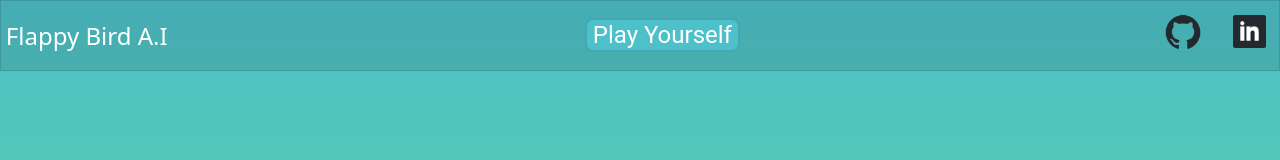
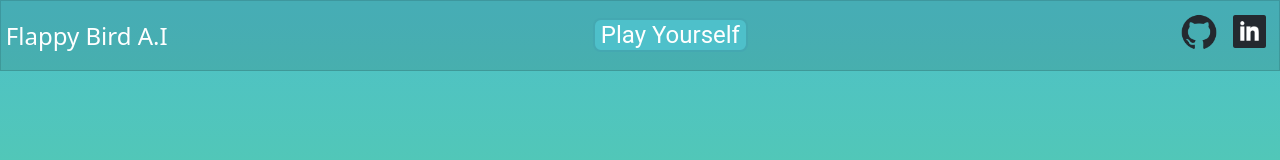
Before and after one commit to cohen-tal/Flappy-Bird-A.I, a website built with webpack: page src/index.html in a window 1280 px wide. Shown: the top 160 px of the page. Built offline with nearby package versions, Linux system fonts and the light colour scheme.

Commit message:
fix mobile sizing

```diff
--- a/src/styles.css
+++ b/src/styles.css
@@ -294,6 +294,12 @@ p {
     font-size: 24px;
   }
 
+  .flex-container {
+    &.icons-container {
+      gap: 1rem;
+    }
+  }
+
   #ai-stats-bottom {
     position: relative;
     grid-template-columns: repeat(1, 1fr);
```
